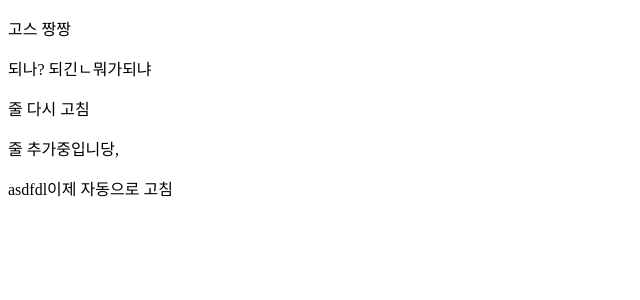
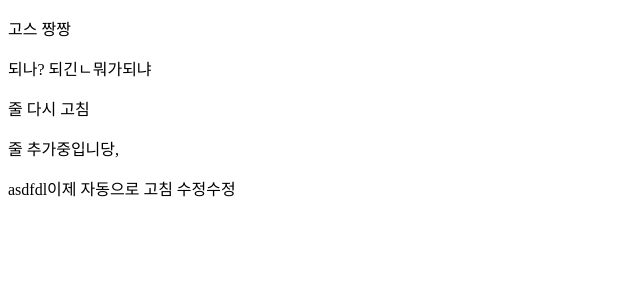
Before and after one commit to Gosrock/Ticket-Front-21st, a React (Create React App) app: page / in a window 1280 px wide. Shown: the top 300 px of the page, without its empty margins (0-640 px from the left). Built offline with nearby package versions, Linux system fonts and the light colour scheme.

Commit message:
작업 수정

```diff
--- a/src/App.js
+++ b/src/App.js
@@ -6,7 +6,7 @@ function App() {
         <p>되나? 되긴ㄴ뭐가되냐</p>
         <p>줄 다시 고침</p>
         <p>줄 추가중입니당,</p>
-        asdfdl이제 자동으로 고침
+        asdfdl이제 자동으로 고침 수정수정
       </header>
     </div>
   );
```
